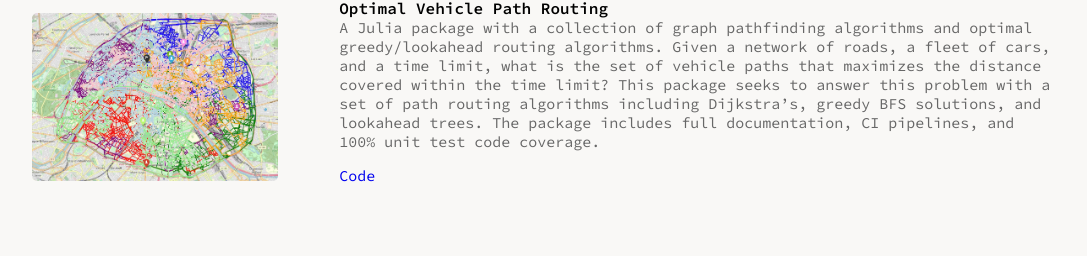
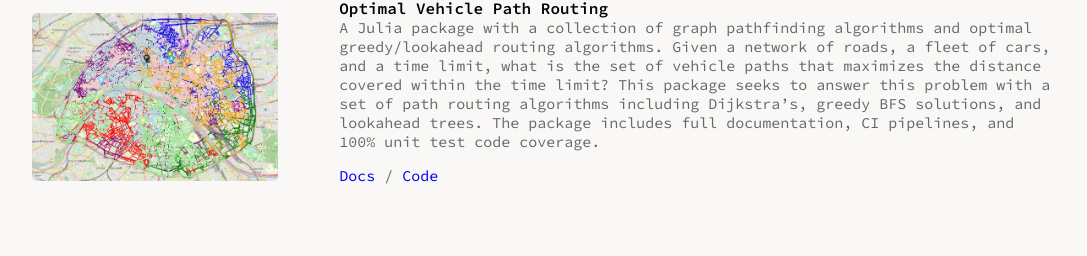
Before and after one commit to davidfang00/davidfang00.github.io, a React (Vite) app: page / in a window 1280 px wide. Shown: the part 1403-1659 px from the top of the page, without its empty margins (96-1183 px from the left). Built offline with nearby package versions, Linux system fonts and the light colour scheme.

Commit message:
add link

```diff
--- a/src/components/Home/Projects/Projects.tsx
+++ b/src/components/Home/Projects/Projects.tsx
@@ -172,7 +172,18 @@ const Projects = () => {
             trees. The package includes full documentation, CI pipelines, and
             100% unit test code coverage.
           </p>
+
           <p>
+            {" "}
+            <a
+              href="https://davidsfang.com/Julia_Hashcode2014.jl/dev/"
+              target="_blank"
+              rel="noopener noreferrer"
+              style={{ color: "#0000EE" }}
+            >
+              Docs
+            </a>{" "}
+            /{" "}
             <a
               href="https://github.com/davidfang00/Julia_Hashcode2014.jl"
               target="_blank"
```
